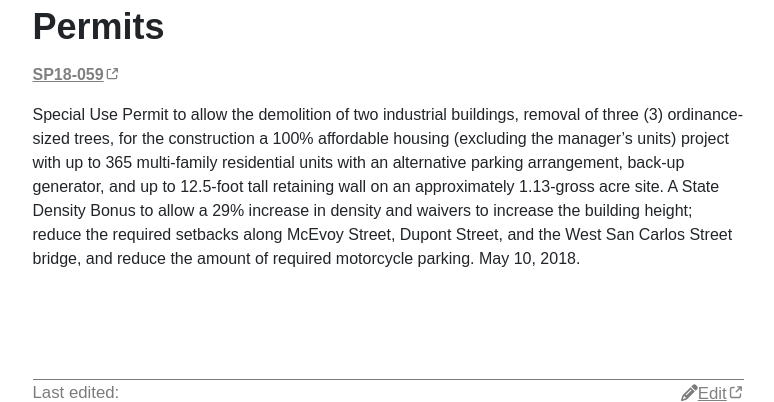
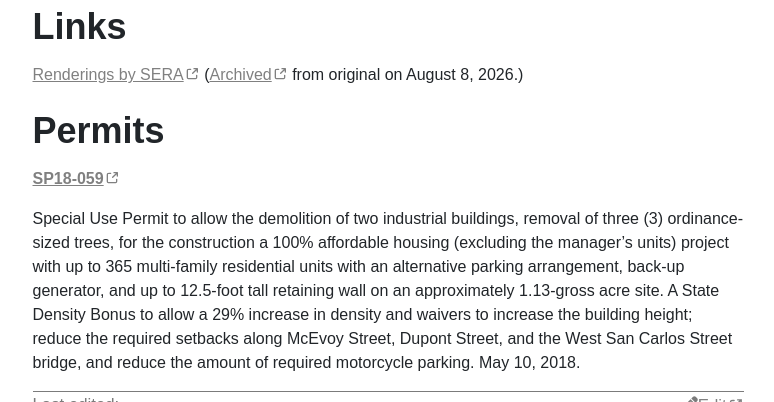
Before and after one commit to awildjake/sjbuild, a Jekyll site: the page built from _developments/mcevoy-and-dupont-apartments.md, in a window 1280 px wide, cut to the strip 582-984 px from the top of the page. Shown: the whole strip, without its empty margins (252-1026 px from the left). Built offline with Jekyll 4.4.1, drawn with Linux system fonts in a browser that asks for light colours.

Commit message:
checked status, added link

```diff
--- a/_developments/mcevoy-and-dupont-apartments.md
+++ b/_developments/mcevoy-and-dupont-apartments.md
@@ -26,6 +26,11 @@
   contacts:
   - name: Regina Williams
     company: First Community Housing
-last_updated: '2020-02-11'
+last_updated: 2026-08-01
+notes: No construction.
 published: true
 ---
+
+## Links
+
+[Renderings by SERA](https://www.seradesign.com/projects/mcevoy-and-dupont-apartments/) ([Archived](https://web.archive.org/web/20260801184928/https://www.seradesign.com/projects/mcevoy-and-dupont-apartments/) from original on August 8, 2026.)
```
